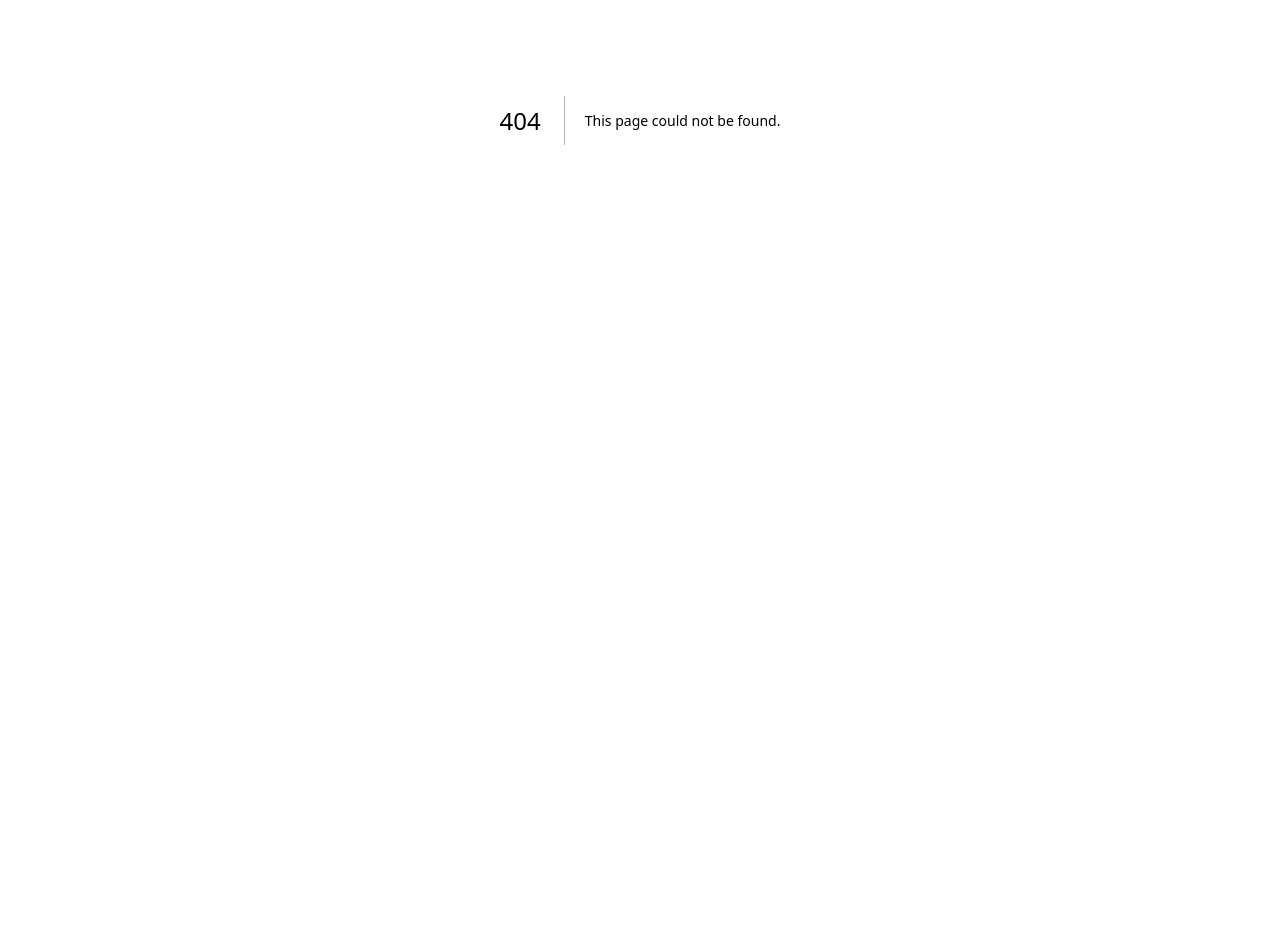
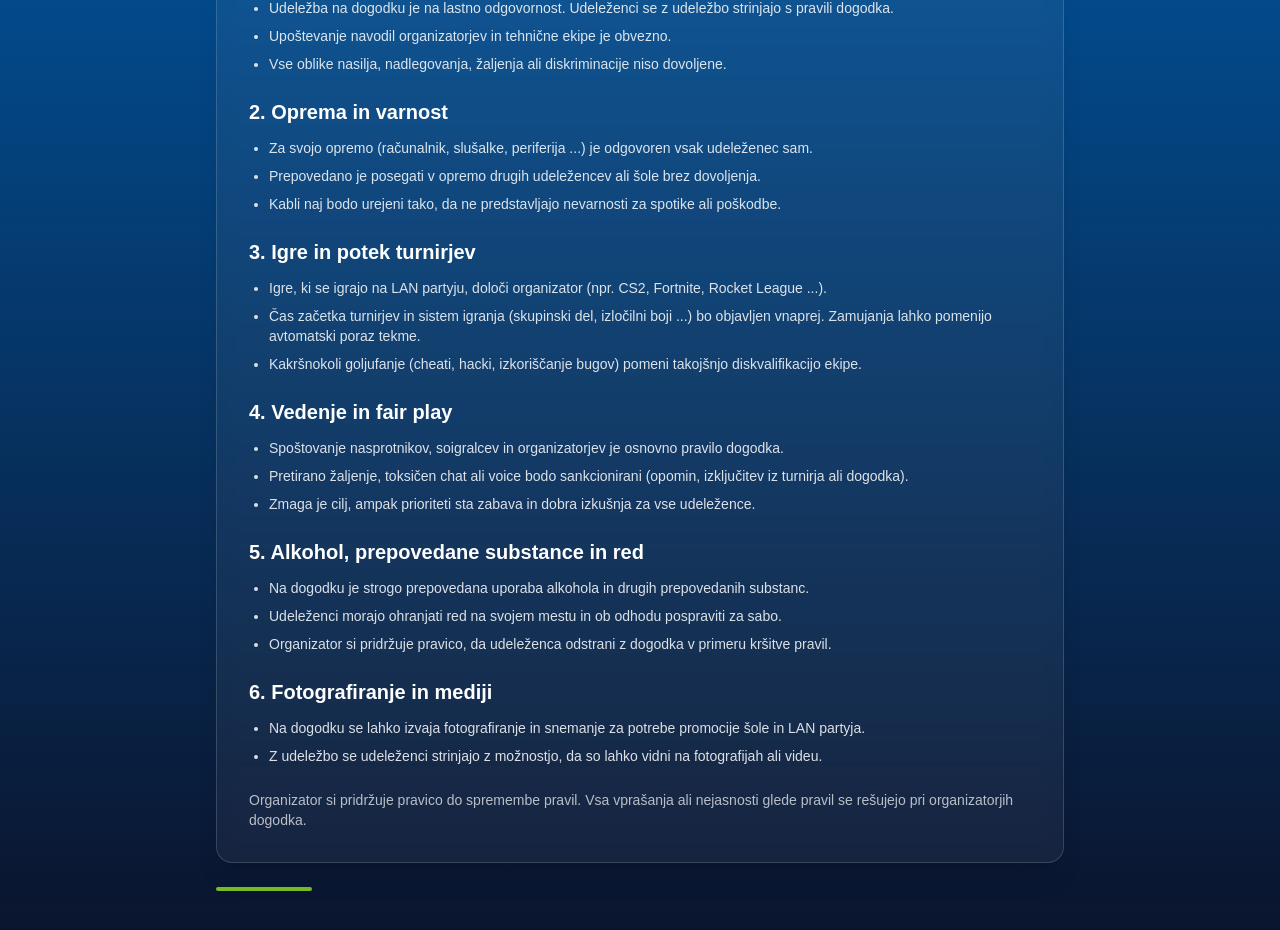
Before and after one commit to Gugaolo/ers-lanparty, a Next.js app: page /pravila in a window 1280 px wide. Before the commit this address had no page. Shown: the part 280-1210 px from the top of the page. Before the commit the page ends 800 px from the top, so only its background shows below. Built offline with nearby package versions, Linux system fonts and the light colour scheme.

Commit message:
added a rules page

```diff
--- /dev/null
+++ b/app/pravila/page.tsx
@@ -0,0 +1,154 @@
+// app/pravila/page.tsx
+
+const COLORS = {
+  primary: '#005AA7',
+  accent: '#78BE20',
+  dark: '#0B132B',
+};
+
+export default function PravilaPage() {
+  return (
+    <main
+      className="min-h-screen text-white"
+      style={{
+        background: `linear-gradient(180deg, ${COLORS.primary} 0%, ${COLORS.dark} 100%)`,
+      }}
+    >
+      {/* Header */}
+      <section className="mx-auto max-w-6xl px-6 pb-4 pt-10">
+        <a
+          href="/"
+          className="inline-block m-[10px] rounded-md px-4 py-2 text-sm font-semibold text-white shadow"
+          style={{ backgroundColor: COLORS.accent }}
+        >
+          ← Domov
+        </a>
+
+        <h1 className="mt-4 text-4xl font-extrabold leading-tight">
+          Pravila <span style={{ color: COLORS.accent }}>LAN Party ERŠ ŠCV</span>
+        </h1>
+        <p className="mt-2 text-white/80">
+          Osnovna pravila in smernice za varno in fair-play igranje.
+        </p>
+      </section>
+
+      {/* Vsebina pravil */}
+      <section className="mx-auto max-w-4xl px-6 pb-16">
+        <div className="rounded-2xl border border-white/15 bg-white/5 p-6 shadow-xl backdrop-blur sm:p-8">
+          <h2 className="text-xl font-semibold">1. Splošna pravila</h2>
+          <ul className="mt-3 list-disc space-y-2 pl-5 text-sm text-white/85">
+            <li>
+              Udeležba na dogodku je na lastno odgovornost. Udeleženci se z
+              udeležbo strinjajo s pravili dogodka.
+            </li>
+            <li>
+              Upoštevanje navodil organizatorjev in tehnične ekipe je obvezno.
+            </li>
+            <li>
+              Vse oblike nasilja, nadlegovanja, žaljenja ali diskriminacije niso
+              dovoljene.
+            </li>
+          </ul>
+
+          <h2 className="mt-6 text-xl font-semibold">
+            2. Oprema in varnost
+          </h2>
+          <ul className="mt-3 list-disc space-y-2 pl-5 text-sm text-white/85">
+            <li>
+              Za svojo opremo (računalnik, slušalke, periferija ...) je odgovoren
+              vsak udeleženec sam.
+            </li>
+            <li>
+              Prepovedano je posegati v opremo drugih udeležencev ali šole brez
+              dovoljenja.
+            </li>
+            <li>
+              Kabli naj bodo urejeni tako, da ne predstavljajo nevarnosti za
+              spotike ali poškodbe.
+            </li>
+          </ul>
+
+          <h2 className="mt-6 text-xl font-semibold">
+            3. Igre in potek turnirjev
+          </h2>
+          <ul className="mt-3 list-disc space-y-2 pl-5 text-sm text-white/85">
+            <li>
+              Igre, ki se igrajo na LAN partyju, določi organizator (npr. CS2,
+              Fortnite, Rocket League ...).
+            </li>
+            <li>
+              Čas začetka turnirjev in sistem igranja (skupinski del, izločilni
+              boji ...) bo objavljen vnaprej. Zamujanja lahko pomenijo
+              avtomatski poraz tekme.
+            </li>
+            <li>
+              Kakršnokoli goljufanje (cheati, hacki, izkoriščanje bugov) pomeni
+              takojšnjo diskvalifikacijo ekipe.
+            </li>
+          </ul>
+
+          <h2 className="mt-6 text-xl font-semibold">
+            4. Vedenje in fair play
+          </h2>
+          <ul className="mt-3 list-disc space-y-2 pl-5 text-sm text-white/85">
+            <li>
+              Spoštovanje nasprotnikov, soigralcev in organizatorjev je osnovno
+              pravilo dogodka.
+            </li>
+            <li>
+              Pretirano žaljenje, toksičen chat ali voice bodo sankcionirani
+              (opomin, izključitev iz turnirja ali dogodka).
+            </li>
+            <li>
+              Zmaga je cilj, ampak prioriteti sta zabava in dobra izkušnja za
+              vse udeležence.
+            </li>
+          </ul>
+
+          <h2 className="mt-6 text-xl font-semibold">
+            5. Alkohol, prepovedane substance in red
+          </h2>
+          <ul className="mt-3 list-disc space-y-2 pl-5 text-sm text-white/85">
+            <li>
+              Na dogodku je strogo prepovedana uporaba alkohola in drugih
+              prepovedanih substanc.
+            </li>
+            <li>
+              Udeleženci morajo ohranjati red na svojem mestu in ob odhodu
+              pospraviti za sabo.
+            </li>
+            <li>
+              Organizator si pridržuje pravico, da udeleženca odstrani z
+              dogodka v primeru kršitve pravil.
+            </li>
+          </ul>
+
+          <h2 className="mt-6 text-xl font-semibold">
+            6. Fotografiranje in mediji
+          </h2>
+          <ul className="mt-3 list-disc space-y-2 pl-5 text-sm text-white/85">
+            <li>
+              Na dogodku se lahko izvaja fotografiranje in snemanje za potrebe
+              promocije šole in LAN partyja.
+            </li>
+            <li>
+              Z udeležbo se udeleženci strinjajo z možnostjo, da so lahko
+              vidni na fotografijah ali videu.
+            </li>
+          </ul>
+
+          <p className="mt-6 text-sm text-white/70">
+            Organizator si pridržuje pravico do spremembe pravil. Vsa vprašanja
+            ali nejasnosti glede pravil se rešujejo pri organizatorjih dogodka.
+          </p>
+        </div>
+
+        {/* accent črta */}
+        <div
+          className="mt-6 h-1 w-24 rounded-full"
+          style={{ backgroundColor: COLORS.accent }}
+        />
+      </section>
+    </main>
+  );
+}
```
